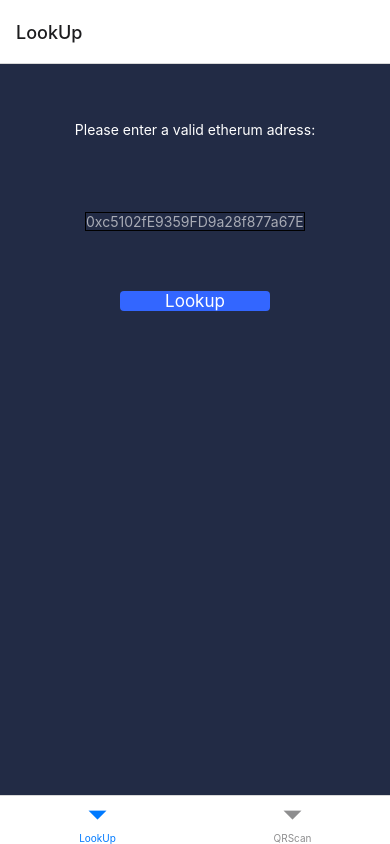
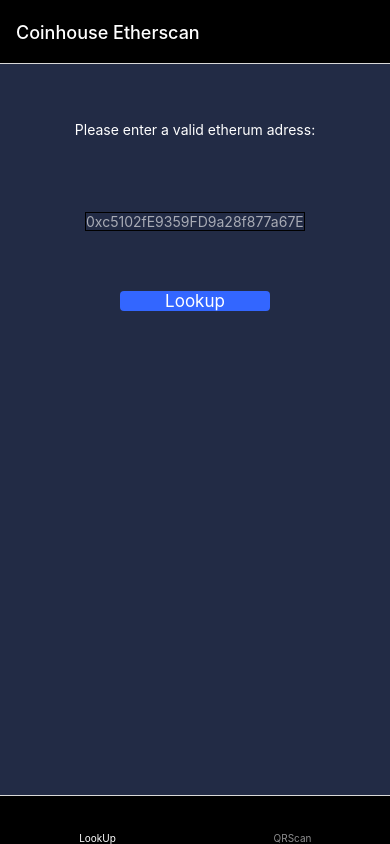
Before and after one commit to remitilmant/coinHouseTest, a React Native app: screen / in a window 390 px wide. Built offline with nearby package versions, Linux system fonts and the light colour scheme.

Commit message:
App: add styles to tab navigator

```diff
--- a/App.js
+++ b/App.js
@@ -8,7 +8,16 @@
 
   return (
     <NavigationContainer>
-      <Tab.Navigator>
+      <Tab.Navigator
+        screenOptions={{
+          headerStyle: { backgroundColor: "black" },
+          tabBarStyle: { backgroundColor: "black", fontSize: 20 },
+          tabBarIconStyle: { display: "none" },
+          tabBarActiveTintColor: "white",
+          headerTitleStyle: { color: "white" },
+          headerTitle: "Coinhouse Etherscan",
+        }}
+      >
         <Tab.Group>
           <Tab.Screen name="LookUp" component={LookUp} />
           <Tab.Screen name="QRScan" component={QRScan} />
```
